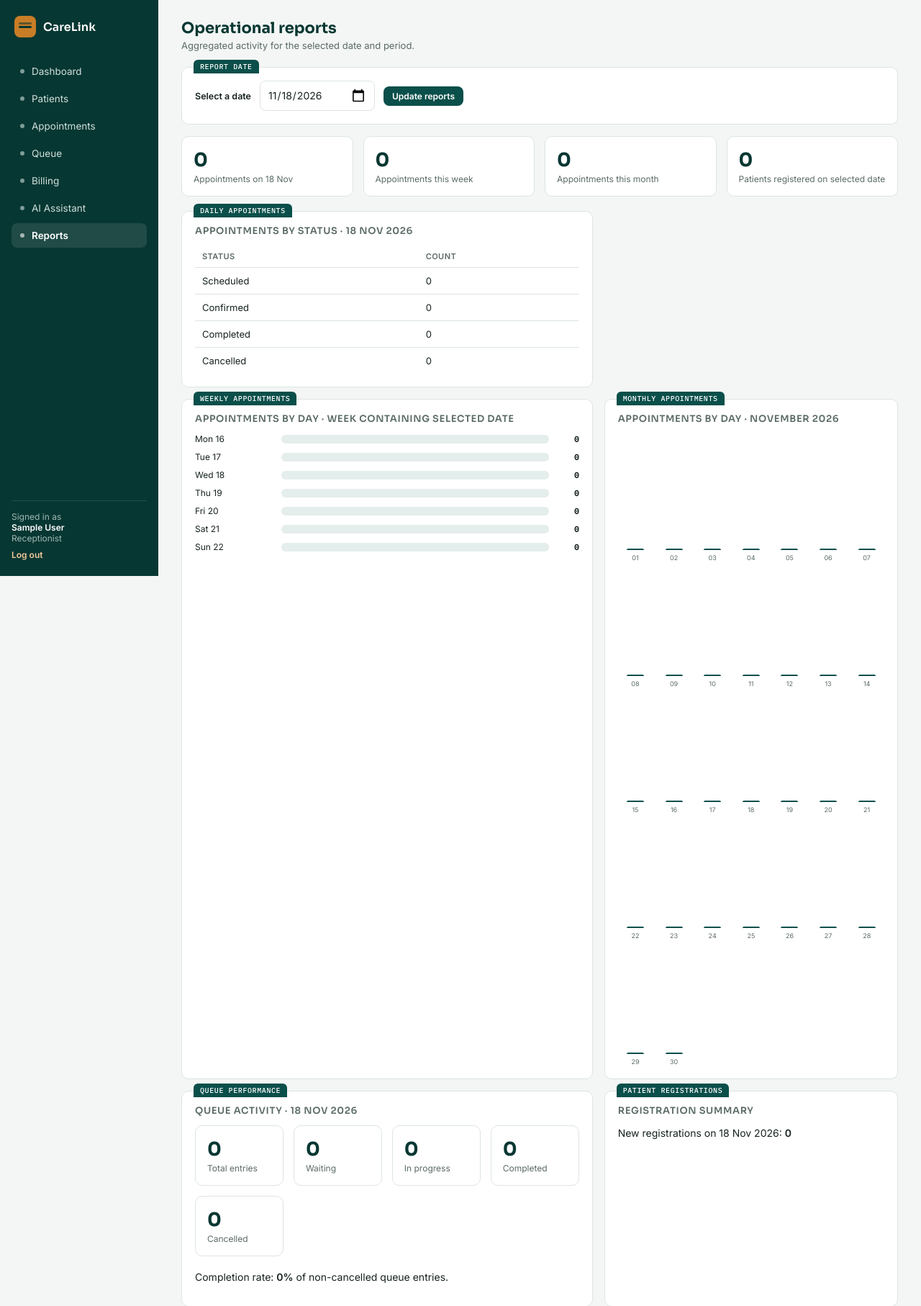
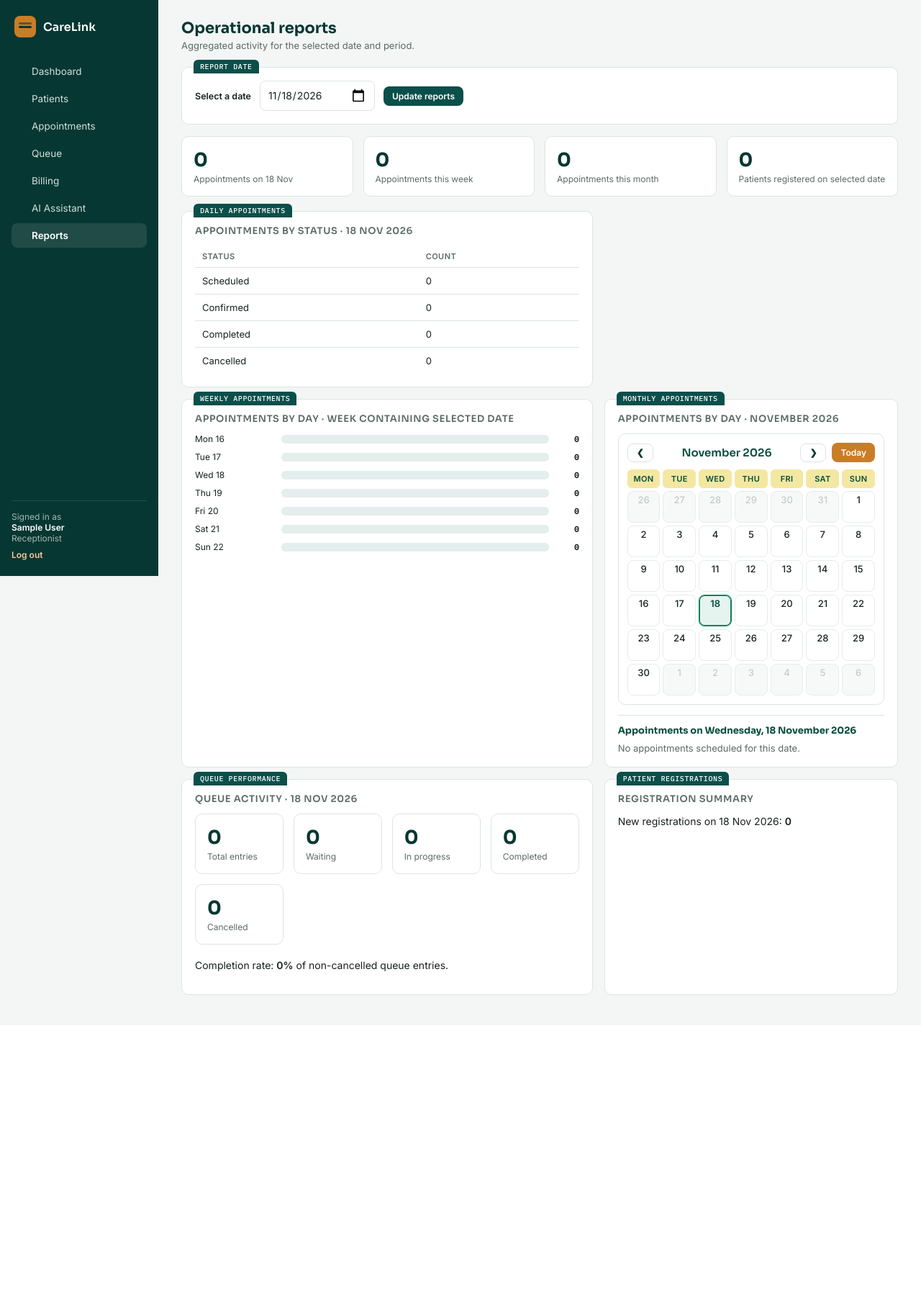
Before and after one commit to samsonaddissa247-creator/carebridge, a Django app: page /reports/ in a window 1280 px wide. Shown: the top 1814 px of the page at 72% size. After the commit the page ends 1382 px from the top, so only its background shows below. Run offline with Django 5.2, Linux system fonts and the light colour scheme; the visitor is signed in with stand-in values (Sample User, id 1); data comes from the database, SQL or seed files in the repository; data that the repository does not hold is empty.

Commit message:
calendar redesign

```diff
--- a/core/reporting.py
+++ b/core/reporting.py
@@ -1,4 +1,5 @@
-from datetime import datetime, time, timedelta
+import calendar
+from datetime import date, datetime, time, timedelta
 
 from django.db.models import Count, Q, Sum
 from django.db.models.functions import TruncDate
@@ -224,6 +225,53 @@ def _daily_chart_data(queryset, field, start_day, end_day):
     return _chart_rows(days, "report_day")
 
 
+def _add_months(source_date, months):
+    month_index = source_date.month - 1 + months
+    year = source_date.year + month_index // 12
+    month = month_index % 12 + 1
+    last_day = calendar.monthrange(year, month)[1]
+    return date(year, month, min(source_date.day, last_day))
+
+
+def _monthly_calendar_context(appointments_qs, month_start, month_end, selected_date, today):
+    month_start_dt, month_end_dt = _period_bounds(month_start, month_end)
+    records = (
+        appointments_qs.filter(scheduled_at__gte=month_start_dt, scheduled_at__lt=month_end_dt)
+        .annotate(report_day=TruncDate("scheduled_at"))
+        .values("report_day")
+        .annotate(total=Count("pk"))
+    )
+    counts_by_day = {row["report_day"]: row["total"] for row in records}
+
+    cal = calendar.Calendar(firstweekday=0)  # Monday
+    weeks = []
+    for week_dates in cal.monthdatescalendar(month_start.year, month_start.month):
+        week_cells = []
+        for day in week_dates:
+            week_cells.append(
+                {
+                    "date": day,
+                    "day": day.day,
+                    "in_month": day.month == month_start.month,
+                    "is_today": day == today,
+                    "is_selected": day == selected_date,
+                    "count": counts_by_day.get(day, 0) if day.month == month_start.month else 0,
+                }
+            )
+        weeks.append(week_cells)
+
+    prev_month_date = _add_months(month_start, -1)
+    next_month_date = _add_months(month_start, 1)
+    return {
+        "weeks": weeks,
+        "month_label": month_start.strftime("%B %Y"),
+        "prev_date": prev_month_date,
+        "next_date": next_month_date,
+        "today_date": today,
+        "weekdays": ["Mon", "Tue", "Wed", "Thu", "Fri", "Sat", "Sun"],
+    }
+
+
 def build_reports_context(user, selected_date):
     week_start = selected_date - timedelta(days=selected_date.weekday())
     week_end = week_start + timedelta(days=6)
@@ -244,6 +292,7 @@ def build_reports_context(user, selected_date):
 
     context = {
         "selected_date": selected_date,
+        "today": timezone.localdate(),
         "can_view_admin_reports": can_view_admin_reports,
         "can_view_reception_reports": can_view_reception_reports,
         "can_view_doctor_reports": can_view_doctor_reports,
@@ -256,6 +305,10 @@ def build_reports_context(user, selected_date):
         daily = appointments.filter(scheduled_at__gte=day_start, scheduled_at__lt=day_end)
         weekly = appointments.filter(scheduled_at__gte=week_start_dt, scheduled_at__lt=week_end_dt)
         monthly = appointments.filter(scheduled_at__gte=month_start_dt, scheduled_at__lt=month_end_dt)
+        selected_day_appointments = (
+            daily.select_related("patient", "doctor")
+            .order_by("scheduled_at")
+        )
         context.update(
             daily_appointments=_appointment_status_rows(daily),
             daily_appointments_total=daily.count(),
@@ -263,6 +316,10 @@ def build_reports_context(user, selected_date):
             monthly_appointments_total=monthly.count(),
             weekly_appointment_chart=_daily_chart_data(appointments, "scheduled_at", week_start, week_end),
             monthly_appointment_chart=_daily_chart_data(appointments, "scheduled_at", month_start, month_end),
+            monthly_calendar=_monthly_calendar_context(
+                appointments, month_start, month_end, selected_date, timezone.localdate()
+            ),
+            selected_day_appointments=selected_day_appointments,
         )
 
     if can_view_admin_reports or can_view_reception_reports:
--- a/static/css/style.css
+++ b/static/css/style.css
@@ -20,7 +20,7 @@ a{color:inherit;text-decoration:none;}
 .nav-item{display:flex;align-items:center;gap:10px;padding:9px 12px;border-radius:8px;color:#CFE0DC;font-size:13.5px;}
 .nav-item:hover{background:rgba(255,255,255,.06);}
 .nav-item.on{background:rgba(255,255,255,.1);color:#fff;font-weight:600;}
-.nav-item .dot{width:6px;height:6px;border-radius:50%;background:currentColor;opacity:.6;flex:none;}
+.nav-item .dot{width:6px;height:6px;flex:none;visibility:hidden;}
 .sidebar-foot{margin-top:auto;padding-top:14px;border-top:1px solid rgba(255,255,255,.12);font-size:12px;color:#9FB8B3;}
 .sidebar-foot a{display:block;margin-top:8px;color:#F3C89A;font-weight:600;}
 .sidebar-foot .sidebar-logout{display:block;margin-top:8px;padding:0;border:0;background:transparent;color:#F3C89A;font:inherit;font-weight:600;cursor:pointer;}
@@ -136,6 +136,32 @@ input[type="datetime-local"]::-webkit-calendar-picker-indicator{
 .monthly-bar{height:170px;display:flex;flex-direction:column;justify-content:flex-end;align-items:center;gap:5px;min-width:0;}
 .monthly-bar span{width:min(70%,24px);min-height:2px;background:var(--primary);border-radius:4px 4px 0 0;}
 .monthly-bar small{font-size:9px;color:var(--muted);}
+
+/* Appointments by day - monthly calendar */
+.appt-calendar{border:1px solid var(--border);border-radius:10px;padding:12px;background:#fff;max-width:100%;}
+.appt-calendar-nav{display:flex;align-items:center;gap:8px;margin-bottom:10px;flex-wrap:wrap;}
+.cal-month-label{flex:1;text-align:center;font-family:'Sora',Arial,sans-serif;font-weight:600;color:#064E3B;font-size:15px;min-width:140px;}
+.cal-nav-btn{min-width:36px;padding:6px 10px;line-height:1;color:#064E3B;}
+.cal-today-btn{margin-left:auto;background:#087F5B;color:#fff;border:none;}
+.cal-today-btn:hover{background:#064E3B;color:#fff;}
+.appt-calendar-grid{display:grid;grid-template-columns:repeat(7,minmax(0,1fr));gap:4px;}
+.cal-weekdays{margin-bottom:4px;}
+.cal-weekday{text-align:center;font-size:11px;font-weight:600;color:#064E3B;text-transform:uppercase;letter-spacing:.03em;padding:6px 2px;background:#F4E7A1;border-radius:6px;}
+.cal-cell{display:flex;flex-direction:column;align-items:center;justify-content:flex-start;min-height:44px;padding:4px 2px;border:1px solid #E6ECEA;border-radius:8px;background:#fff;color:var(--text);text-decoration:none;position:relative;}
+.cal-cell:hover{border-color:#087F5B;background:#F3FAF8;}
+.cal-cell.is-outside{background:#F7F9F8;color:#9AA7A3;}
+.cal-cell.is-outside .cal-daynum{opacity:.55;}
+.cal-cell.is-today{border-color:#087F5B;box-shadow:inset 0 0 0 1px #087F5B;}
+.cal-cell.is-today .cal-daynum{color:#087F5B;font-weight:700;}
+.cal-cell.is-selected{background:#E6F4EF;border-color:#087F5B;box-shadow:inset 0 0 0 1px #087F5B;}
+.cal-cell.is-selected .cal-daynum{color:#064E3B;font-weight:700;}
+.cal-daynum{font-size:13px;line-height:1.1;font-weight:500;}
+.cal-count{margin-top:3px;min-width:18px;height:18px;padding:0 5px;border-radius:10px;background:#087F5B;color:#fff;font-size:10px;font-weight:600;line-height:18px;text-align:center;}
+.cal-cell.is-outside .cal-count{display:none;}
+.cal-selected-day{margin-top:14px;padding-top:12px;border-top:1px solid var(--border);}
+.cal-selected-heading{margin:0 0 8px;font-size:13px;color:#064E3B;font-family:'Sora',Arial,sans-serif;}
+.cal-appt-list li{align-items:center;}
+.cal-empty{font-size:13px;}
 .report-filter{display:flex;align-items:center;gap:12px;flex-wrap:wrap;}
 .report-filter label{font-weight:600;font-size:12.5px;}
 .report-filter input{border:1px solid var(--border);border-radius:8px;padding:8px 10px;font:inherit;}
@@ -143,4 +169,15 @@ input[type="datetime-local"]::-webkit-calendar-picker-indicator{
 .simple-list{list-style:none;padding:0;margin:0;}
 .simple-list li{padding:9px 0;border-bottom:1px solid var(--border);display:flex;justify-content:space-between;gap:8px;}
 .simple-list li:last-child{border-bottom:0;}
-@media(max-width:600px){.chart-row{grid-template-columns:82px minmax(35px,1fr) 26px;gap:7px}.monthly-chart{grid-template-columns:repeat(5,minmax(18px,1fr))}}
+@media(max-width:600px){
+  .chart-row{grid-template-columns:82px minmax(35px,1fr) 26px;gap:7px}
+  .appt-calendar{padding:8px;}
+  .appt-calendar-grid{gap:2px;}
+  .cal-weekday{font-size:10px;padding:5px 1px;}
+  .cal-cell{min-height:40px;padding:3px 1px;border-radius:6px;}
+  .cal-daynum{font-size:12px;}
+  .cal-count{min-width:16px;height:16px;line-height:16px;font-size:9px;padding:0 4px;}
+  .cal-month-label{font-size:14px;min-width:0;}
+  .appt-calendar-nav{gap:6px;}
+  .cal-today-btn{margin-left:0;}
+}
--- a/templates/core/reports.html
+++ b/templates/core/reports.html
@@ -67,15 +67,53 @@
     {% endfor %}
   </div>
   <div class="card tab" data-tab="MONTHLY APPOINTMENTS">
-    <h3 class="section">Appointments by day · {{ selected_date|date:"F Y" }}</h3>
-    <div class="monthly-chart">
-      {% for row in monthly_appointment_chart %}
-      <div class="monthly-bar" title="{{ row.label|date:'d M' }}: {{ row.total }} appointments">
-        <span style="height:{{ row.width }}%;"></span><small>{{ row.label|date:"d" }}</small>
+    <h3 class="section">Appointments by day · {{ monthly_calendar.month_label }}</h3>
+    <div class="appt-calendar" aria-label="Appointments calendar for {{ monthly_calendar.month_label }}">
+      <div class="appt-calendar-nav">
+        <a class="btn ghost small cal-nav-btn" href="?date={{ monthly_calendar.prev_date|date:'Y-m-d' }}" aria-label="Previous month">&#10094;</a>
+        <div class="cal-month-label">{{ monthly_calendar.month_label }}</div>
+        <a class="btn ghost small cal-nav-btn" href="?date={{ monthly_calendar.next_date|date:'Y-m-d' }}" aria-label="Next month">&#10095;</a>
+        <a class="btn accent small cal-today-btn" href="?date={{ monthly_calendar.today_date|date:'Y-m-d' }}">Today</a>
       </div>
-      {% empty %}
-      <p style="color:var(--muted);">No monthly appointment data.</p>
-      {% endfor %}
+      <div class="appt-calendar-grid cal-weekdays" role="row">
+        {% for wd in monthly_calendar.weekdays %}
+        <div class="cal-weekday" role="columnheader">{{ wd }}</div>
+        {% endfor %}
+      </div>
+      <div class="appt-calendar-grid cal-days">
+        {% for week in monthly_calendar.weeks %}
+          {% for cell in week %}
+          <a href="?date={{ cell.date|date:'Y-m-d' }}"
+             class="cal-cell{% if not cell.in_month %} is-outside{% endif %}{% if cell.is_today %} is-today{% endif %}{% if cell.is_selected %} is-selected{% endif %}{% if cell.count %} has-appts{% endif %}"
+             aria-label="{{ cell.date|date:'j F Y' }}{% if cell.count %}, {{ cell.count }} appointment{{ cell.count|pluralize }}{% else %}, no appointments{% endif %}{% if cell.is_selected %}, selected{% endif %}{% if cell.is_today %}, today{% endif %}">
+            <span class="cal-daynum">{{ cell.day }}</span>
+            {% if cell.in_month and cell.count %}
+            <span class="cal-count" title="{{ cell.count }} appointment{{ cell.count|pluralize }}">{{ cell.count }}</span>
+            {% endif %}
+          </a>
+          {% endfor %}
+        {% endfor %}
+      </div>
+    </div>
+
+    <div class="cal-selected-day">
+      <h4 class="cal-selected-heading">Appointments on {{ selected_date|date:"l, j F Y" }}</h4>
+      {% if selected_day_appointments %}
+      <ul class="simple-list cal-appt-list">
+        {% for appt in selected_day_appointments %}
+        <li>
+          <span>
+            <b class="mono">{{ appt.scheduled_at|date:"H:i" }}</b>
+            — {{ appt.patient.full_name }}
+            {% if appt.doctor %}<span style="color:var(--muted);">· {{ appt.doctor.get_full_name|default:appt.doctor.username }}</span>{% endif %}
+          </span>
+          <span class="pill {{ appt.normalized_status|lower }}">{{ appt.get_status_display }}</span>
+        </li>
+        {% endfor %}
+      </ul>
+      {% else %}
+      <p class="cal-empty" style="color:var(--muted);margin:8px 0 0;">No appointments scheduled for this date.</p>
+      {% endif %}
     </div>
   </div>
 </div>
```
